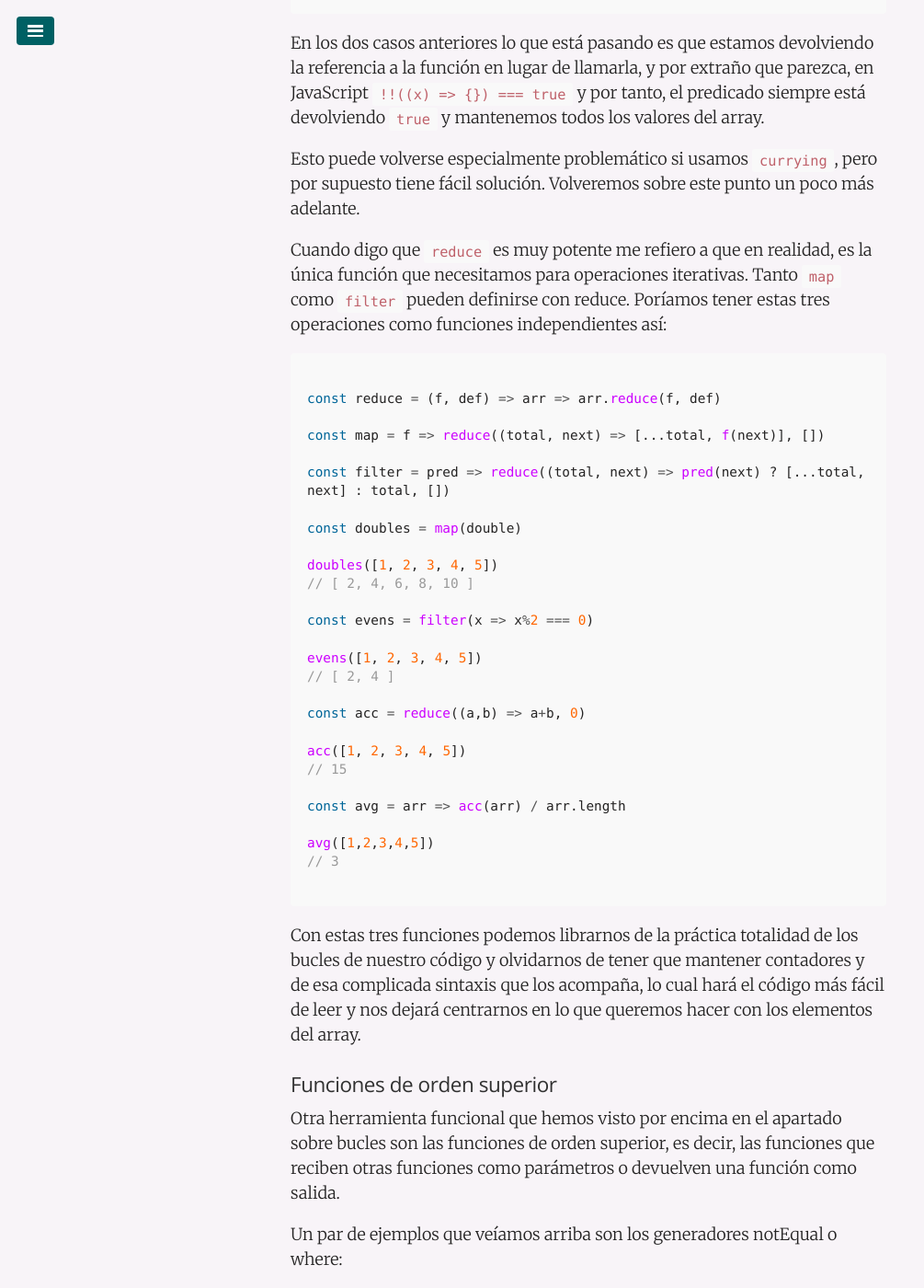
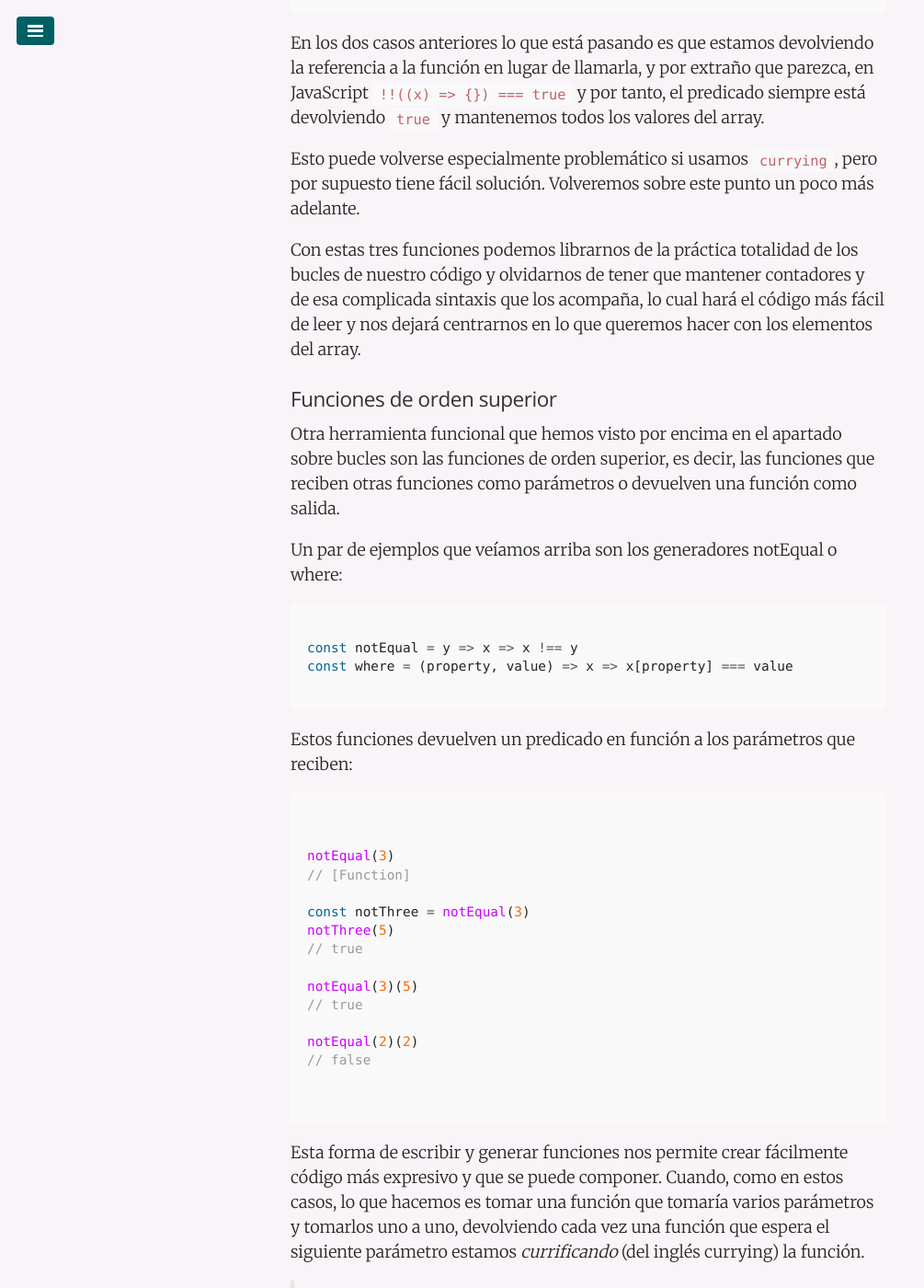
Before and after one commit to juanmirod/juanmirod.github.io, a Jekyll site: the page built from _posts/2017-06-16-introduccion-programacion-funcional-javascript.markdown, in a window 1280 px wide and 1400 px high, scrolled down 11284 px. Shown: the whole window at 92% size, without its empty margins (0-1005 px from the left). Built offline with Jekyll 4.4.1, drawn with Linux system fonts in a browser that asks for light colours; some of the changed text lies outside the part shown.

Commit message:
fix: added a title and moved after filter samples

````diff
--- a/_posts/2017-06-16-introduccion-programacion-funcional-javascript.markdown
+++ b/_posts/2017-06-16-introduccion-programacion-funcional-javascript.markdown
@@ -342,38 +342,6 @@
 
 Esto puede volverse especialmente problemático si usamos `currying`, pero por supuesto tiene fácil solución. Volveremos sobre este punto un poco más adelante.
 
-Cuando digo que `reduce` es muy potente me refiero a que en realidad, es la única función que necesitamos para operaciones iterativas. Tanto `map` como `filter` pueden definirse con reduce. Poríamos tener estas tres operaciones como funciones independientes así:
-
-```javascript
-
-const reduce = (f, def) => arr => arr.reduce(f, def)
-
-const map = f => reduce((total, next) => [...total, f(next)], [])
-
-const filter = pred => reduce((total, next) => pred(next) ? [...total, next] : total, [])
-
-const doubles = map(double)
-
-doubles([1, 2, 3, 4, 5])
-// [ 2, 4, 6, 8, 10 ]
-
-const evens = filter(x => x%2 === 0)
-
-evens([1, 2, 3, 4, 5])
-// [ 2, 4 ]
-
-const acc = reduce((a,b) => a+b, 0)
-
-acc([1, 2, 3, 4, 5])
-// 15
-
-const avg = arr => acc(arr) / arr.length
-
-avg([1,2,3,4,5])
-// 3
-
-```
-
 Con estas tres funciones podemos librarnos de la práctica totalidad de los bucles de nuestro código y olvidarnos de tener que mantener contadores y de esa complicada sintaxis que los acompaña, lo cual hará el código más fácil de leer y nos dejará centrarnos en lo que queremos hacer con los elementos del array.
 
 ### Funciones de orden superior
@@ -485,6 +453,43 @@
 ```
 
 Por supuesto, la implementación se complica para n parámetros, pero para eso están las librerías funcionales que veremos al final del artículo, por ahora este simple ejercicio espero que sirva para mostrar lo que es _currificar_ una función.
+
+### Reduce para todo
+
+Cuando digo que `reduce` es muy potente me refiero a que en realidad, es la única función que necesitamos para operaciones iterativas. Tanto `map` como `filter` pueden definirse con reduce. Poríamos tener estas tres operaciones como funciones independientes así:
+
+```javascript
+
+const reduce = (f, def) => arr => arr.reduce(f, def)
+
+const map = f =>
+  reduce((total, next) => [...total, f(next)], [])
+
+const filter = pred =>
+  reduce((total, next) => pred(next) ? [...total, next] : total, [])
+
+const doubles = map(double)
+
+doubles([1, 2, 3, 4, 5])
+// [ 2, 4, 6, 8, 10 ]
+
+const evens = filter(x => x%2 === 0)
+
+evens([1, 2, 3, 4, 5])
+// [ 2, 4 ]
+
+const acc = reduce((a,b) => a+b, 0)
+
+acc([1, 2, 3, 4, 5])
+// 15
+
+const avg = arr => acc(arr) / arr.length
+
+avg([1,2,3,4,5])
+// 3
+
+```
+
 
 ### Funciones asíncronas
 
````
